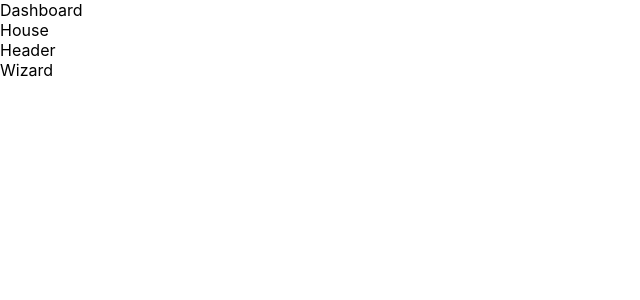
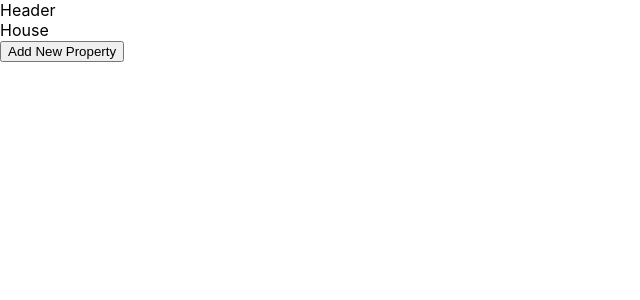
Before and after one commit to Mahkii900/skillz-check-2, a React (Create React App) app: page / in a window 1280 px wide. Shown: the top 300 px of the page, without its empty margins (0-640 px from the left). Built offline with nearby package versions, Linux system fonts and the light colour scheme.

Commit message:
added some routes

```diff
--- a/src/App.js
+++ b/src/App.js
@@ -1,17 +1,18 @@
 import React, {Component} from 'react';
+import {HashRouter} from 'react-router-dom'
 import './App.css';
-import Dashboard from './components/Dashboard/Dashboard'
+import routes from './routes'
 import Header from './components/Header/Header'
-import Wizard from './components/Wizard/Wizard'
 
 class App extends Component {
   render() {
     return(
-      <div>
-        <Dashboard/>
-        <Header/>
-        <Wizard/>
-      </div>
+      <HashRouter>
+        <div>
+          <Header/>
+          {routes}
+        </div>
+      </HashRouter>
     )
   }
 }
--- a/src/components/Dashboard/Dashboard.js
+++ b/src/components/Dashboard/Dashboard.js
@@ -1,12 +1,15 @@
 import React, {Component} from 'react'
 import House from '../House/House'
+import {Link} from 'react-router-dom'
 
 export default class Dashboard extends Component {
     render() {
         return(
             <div>
-                Dashboard
                 <House/>
+                <Link to={'/wizard'}>
+                    <button>Add New Property</button>
+                </Link>
             </div>
         )
     }
--- a/src/components/Wizard/Wizard.js
+++ b/src/components/Wizard/Wizard.js
@@ -1,10 +1,13 @@
 import React, {Component} from 'react'
+import {Link} from 'react-router-dom'
 
 export default class Wziard extends Component{
     render() {
         return (
             <div>
-                Wizard
+                <Link to={'/'}>
+                    <button>Cancel</button>
+                </Link>
             </div>
         )
     }
--- a/src/routes.js
+++ b/src/routes.js
@@ -1 +1,9 @@
-//Will have rotues here
+import React from 'react'
+import {Switch, Route} from 'react-router-dom'
+import Wizard from './components/Wizard/Wizard'
+import Dashboard from './components/Dashboard/Dashboard'
+
+export default <Switch>
+    <Route component={Dashboard} exact path={'/'}/>
+    <Route component={Wizard} path={'/wizard'}/>
+</Switch>
```
Also changed, not shown: 1 other file (tests, documents, lock files or other folders).
